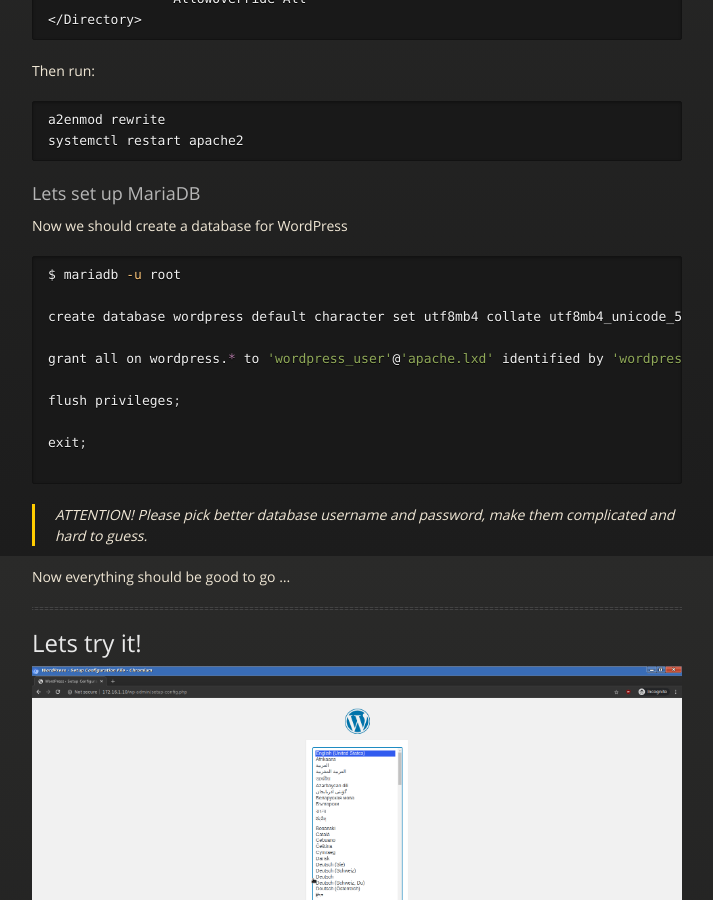
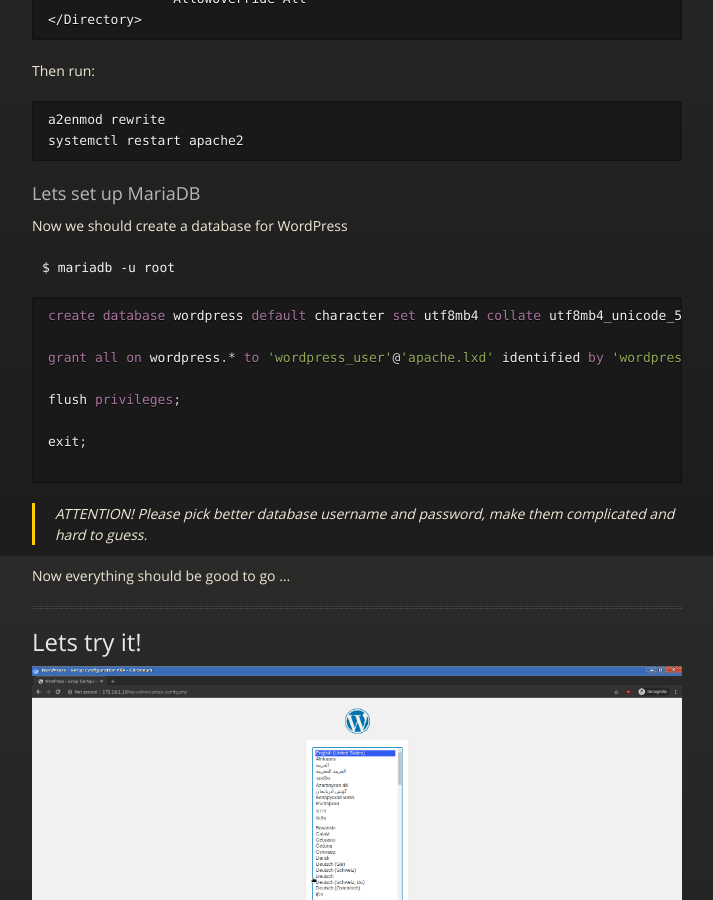
Before and after one commit to P4nd4233/personal--blogg, a Jekyll site: the page built from lxd-wordpress.md, in a window 1280 px wide and 900 px high, scrolled down 7544 px. Shown: the whole window, without its empty margins (283-996 px from the left). Built offline with Jekyll 4.4.1, drawn with Linux system fonts in a browser that asks for light colours.

Commit message:
modified:   lamp-wp.md 	modified:   lxd-wordpress.md

````diff
--- a/lxd-wordpress.md
+++ b/lxd-wordpress.md
@@ -294,9 +294,9 @@
 
 Now we should create a database for WordPress
 
-```bash
-$ mariadb -u root
+`$ mariadb -u root`
 
+```sql
 create database wordpress default character set utf8mb4 collate utf8mb4_unicode_520_ci;
 
 grant all on wordpress.* to 'wordpress_user'@'apache.lxd' identified by 'wordpress_pass';
````
Also changed, not shown: lamp-wp.md (+1 -1 lines).
